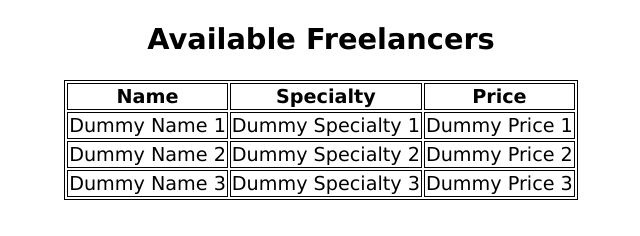
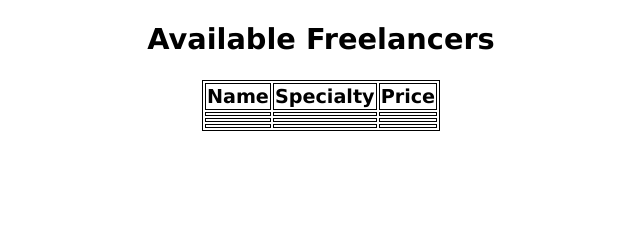
Before and after one commit to ravenkmusic/Unit2.FreelancerForum, a plain HTML site: page index.html in a window 1280 px wide. Shown: the part 74-310 px from the top of the page, without its empty margins (319-959 px from the left). Drawn offline with Linux system fonts and the light colour scheme.

Commit message:
removed dummy data and added classes for dynamic data

```diff
--- a/index.html
+++ b/index.html
@@ -16,19 +16,19 @@
           <th>Price</th>
         </tr>
         <tr>
-          <td class="name">Dummy Name 1</td>
-          <td class="specialty">Dummy Specialty 1</td>
-          <td class="price">Dummy Price 1</td>
+          <td class="name"></td>
+          <td class="specialty"></td>
+          <td class="price"></td>
         </tr>
         <tr>
-            <td class="name">Dummy Name 2</td>
-            <td class="specialty">Dummy Specialty 2</td>
-            <td class="price">Dummy Price 2</td>
+            <td class="name"></td>
+            <td class="specialty"></td>
+            <td class="price"></td>
           </tr>
           <tr>
-            <td class="name">Dummy Name 3</td>
-            <td class="specialty">Dummy Specialty 3</td>
-            <td class="price">Dummy Price 3</td>
+            <td class="name"></td>
+            <td class="specialty"></td>
+            <td class="price"></td>
           </tr>
       </table>
       <script src="index.js"></script>
```
